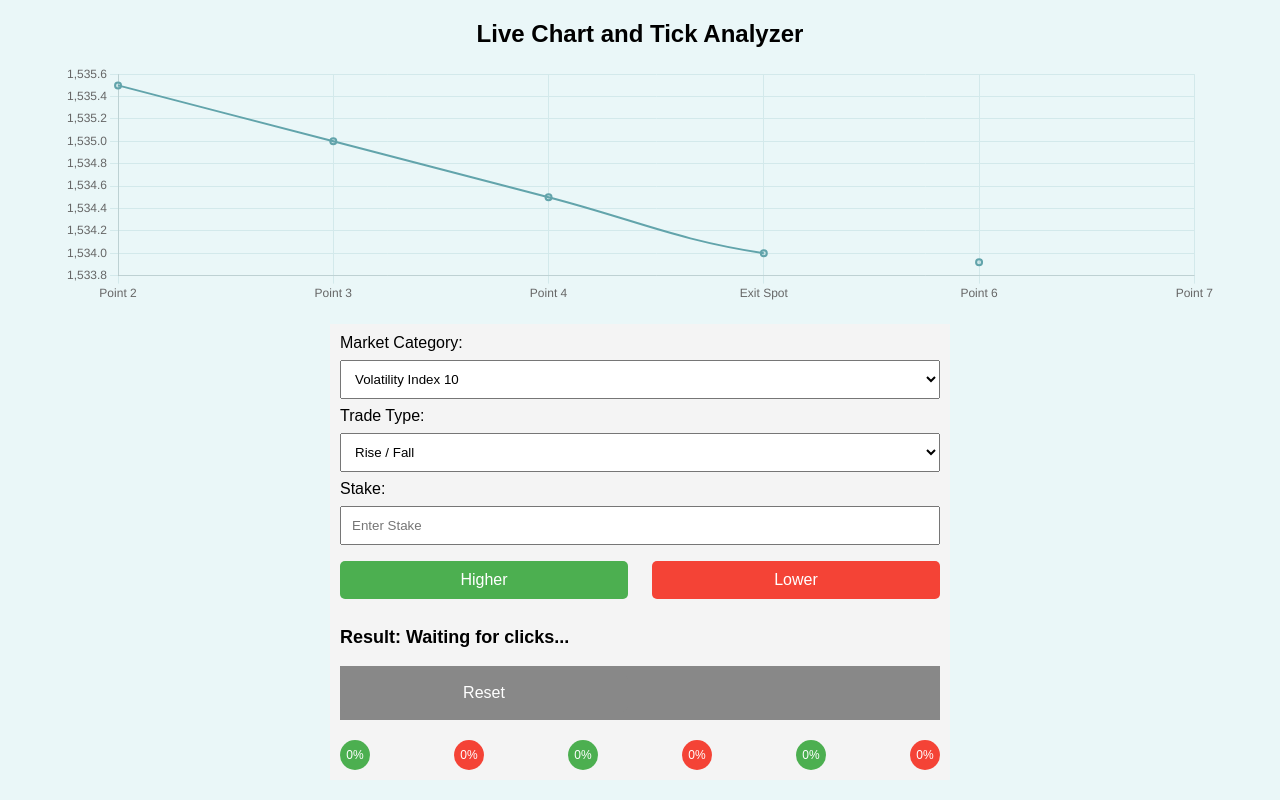
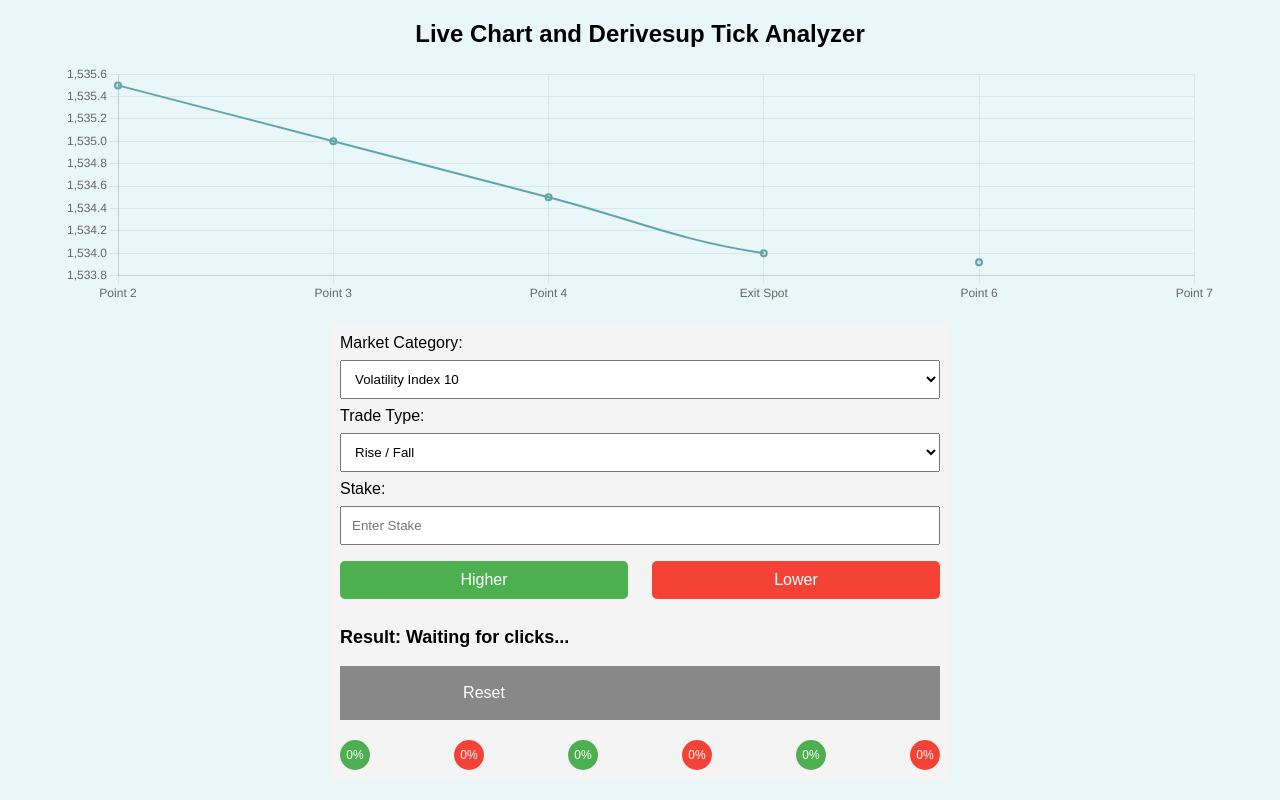
Before and after one commit to Derivesuptickanalyzer00/deriveanalyzerhigherlower, a plain HTML site: page index.html in a window 1280 px wide. Drawn offline with nearby package versions, Linux system fonts and the light colour scheme.

Commit message:
higherlower

```diff
--- a/index.html
+++ b/index.html
@@ -95,7 +95,7 @@
 </head>
 <body>
 
-  <h1>Live Chart and Tick Analyzer</h1>
+  <h1>Live Chart and Derivesup Tick Analyzer</h1>
 
   <!-- Live Chart -->
   <div class="chart-container">
```
